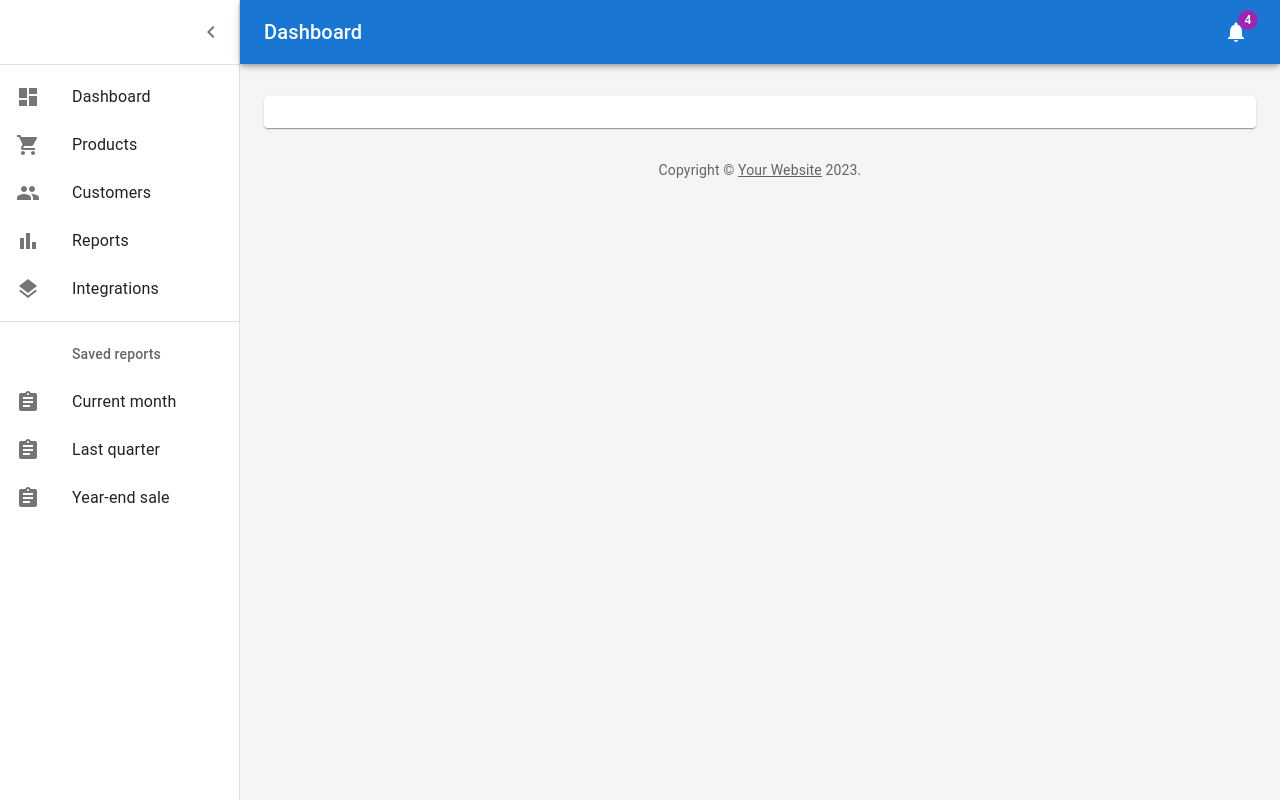
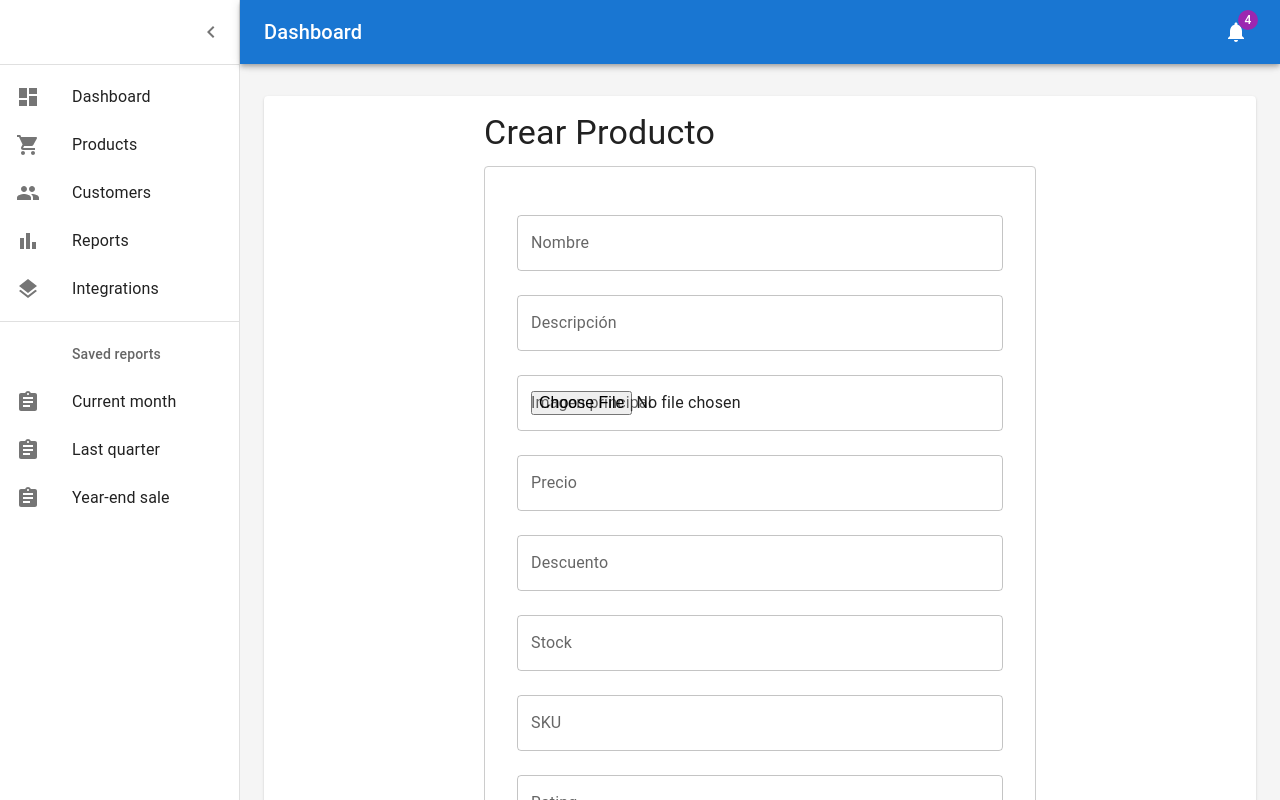
Before and after one commit to Jessica-Reche/frontend-tienda-react, a React (Create React App) app: page /admin/products/edit/1 in a window 1280 px wide. Built offline with nearby package versions, Linux system fonts and the light colour scheme; no server answers.

Commit message:
cambios hechos

```diff
--- a/src/components/Dashboard/Dashboard.js
+++ b/src/components/Dashboard/Dashboard.js
@@ -23,6 +23,7 @@ import { mainListItems, secondaryListItems } from './listItems';
 import { Routes, Route } from 'react-router-dom';
 import ProductsAdmin from './ProductsAdmin';
 import CreateProductForm from './CreateProductForm';
+import UpdateProductForm from './UpdateProductForm';
 
 
 function Copyright(props) {
@@ -168,8 +169,10 @@ function DashboardContent() {
                             <Grid item xs={12}>
                                 <Paper sx={{ p: 2, display: 'flex', flexDirection: 'column' }}>
                                     <Routes>
+
+                                         <Route path='products' element={<ProductsAdmin />} />
                                          <Route path='products/new' element={<CreateProductForm />} />
-                                         <Route path='products' element={<ProductsAdmin />} />
+                                         <Route path='products/edit/:id' element={<UpdateProductForm />} />
 
                                     </Routes>
                                 </Paper>
--- a/src/components/Dashboard/ProductsAdmin.js
+++ b/src/components/Dashboard/ProductsAdmin.js
@@ -71,7 +71,7 @@ export default function AdminProducts() {
                     variant="contained"
                     size="small"
                     component={Link}
-                    to={`/admin/products/${product._id}`}
+                    to={`/admin/products/edit/${product._id}`}
                   >
                     Editar
                   </Button>
--- /dev/null
+++ b/src/components/Dashboard/UpdateProductForm.js
@@ -0,0 +1,189 @@
+import * as React from "react";
+import { styled } from "@mui/material/styles";
+import { useProducts } from "../../context/productsContext";
+import { useNavigate } from "react-router-dom";
+
+import {
+  Box,
+  Button,
+  Container,
+  TextField,
+  Typography,
+} from "@mui/material";
+
+const FormBox = styled(Box)({
+  display: "flex",
+  flexDirection: "column",
+  alignItems: "center",
+  padding: "2rem",
+  border: "1px solid #ccc",
+  borderRadius: "4px",
+});
+
+const CreateProductForm = () => {
+  const { handleCreateProduct } = useProducts();
+  const [name, setName] = React.useState("");
+  const [description, setDescription] = React.useState("");
+  const [poster, setPoster] = React.useState("");
+  const [price, setPrice] = React.useState("");
+  const [discount, setDiscount] = React.useState("");
+  const [stock, setStock] = React.useState("");
+  const [rating, setRating] = React.useState("");
+  const [error, setError] = React.useState("");
+  const [sku, setSku] = React.useState("");
+  const navigate = useNavigate();
+
+  const handlePosterFileChange = (event) => {
+    const [file] = event.target.files;
+    setPoster(file);
+  };
+  const handleSubmit = async (event) => {
+    event.preventDefault();
+
+    //formData
+    const productData = new FormData();
+    productData.append("name", name);
+    productData.append("description", description);
+    productData.append("poster", poster);
+    productData.append("price", price);
+    productData.append("discount", discount);
+    productData.append("stock", stock);
+    productData.append("rating", rating);
+    productData.append("sku", sku);
+
+    console.log(productData);
+    const result = await handleCreateProduct(productData);
+    if (result.status === true) {
+      navigate("/admin/products");
+      setError(result.message);
+      if (!result)
+        setError(result.message);
+    } else {
+      setError("");
+      setName("");
+      setDescription("");
+      setPoster("");
+      setPrice("");
+      setDiscount("");
+      setStock("");
+      setSku("");
+      setRating("");
+    }
+  };
+
+  return (
+    <Container maxWidth="sm">
+      <Typography variant="h4" gutterBottom>
+        Crear Producto
+      </Typography>
+
+      <form>
+        <FormBox>
+          <TextField
+            fullWidth
+            label="Nombre"
+            name="name"
+            onChange={(event) => setName(event.target.value)}
+            value={name}
+            variant="outlined"
+            margin="normal"
+          />
+          <TextField
+            fullWidth
+            label="Descripción"
+            name="description"
+            onChange={(event) => setDescription(event.target.value)}
+            value={description}
+            variant="outlined"
+            margin="normal"
+          />
+          <TextField
+            fullWidth
+            label="Imagen principal"
+            name="poster"
+            // onChange={handlePosterChange}
+            variant="outlined"
+            margin="normal"
+            type="file"
+
+            onChange={handlePosterFileChange}
+          />
+
+          <TextField
+            fullWidth
+            label="Precio"
+            name="price"
+            onChange={(event) => setPrice(event.target.value)}
+            value={price}
+            variant="outlined"
+            margin="normal"
+            type="number"
+          />
+          <TextField
+            fullWidth
+            label="Descuento"
+            name="discount"
+            onChange={(event) => setDiscount(parseFloat(event.target.value))}
+            value={discount}
+            variant="outlined"
+            margin="normal"
+            type="number"
+          />
+
+          <TextField
+            fullWidth
+            label="Stock"
+            name="stock"
+            onChange={(event) => setStock(event.target.value)}
+            value={stock}
+            variant="outlined"
+            margin="normal"
+            type="number"
+          />
+          <TextField
+            fullWidth
+            label="SKU"
+            name="sku"
+            onChange={(event) => setSku(event.target.value)}
+            value={sku}
+            variant="outlined"
+            margin="normal"
+          />
+          <TextField
+            fullWidth
+            label="Rating"
+            name="rating"
+            onChange={(event) => setRating(event.target.value)}
+            value={rating}
+            variant="outlined"
+            margin="normal"
+            type="number"
+          />
+          <Button
+            color="primary"
+            fullWidth
+            size="large"
+            type="submit"
+            variant="contained"
+            onClick={handleSubmit}
+          >
+            Crear Producto
+          </Button>
+          {error && (
+            <Typography variant="body1" color="error" align="center">
+              {error}
+            </Typography>
+          )}
+
+        </FormBox>
+      </form>
+    </Container>
+  );
+
+
+
+
+
+}
+
+export default CreateProductForm;
--- a/src/database/products.js
+++ b/src/database/products.js
@@ -1,4 +1,3 @@
-
 export const getProducts = () => {
   return fetch("http://localhost:4000/product/getProducts", {
     method: "GET",
@@ -30,8 +29,7 @@ export const deleteProduct = async(id, token) => {
   }
   console.log(data);
   return data.message;
-
-}
+};
 
 //Add product
 export const addProduct = async(product, token) => {
@@ -45,9 +43,34 @@ export const addProduct = async(product, token) => {
   }
   console.log(data);
   return data;
+};
 
+//Update poster
+export const updatePoster = async(productId, poster, token) => {
+  const headers = { 'Authorization': `${token}`};
+  const ENDPOINT = `http://localhost:4000/product/updateProductPoster/${productId}`;
+  const response = await fetch(ENDPOINT, { method: 'PUT', headers: headers, body: poster });
+  const data = await response.json();
+  if (data.error) {
+    console.log(data.error);
+    return data.error;
+  }
+  console.log(data);
+  return data;
+};
 
-
+//Update product
+export const updateProduct = async(productId, productData,token) => {
+  const headers = { 'Authorization': `${token}`};
+  const ENDPOINT = `http://localhost:4000/product/updateProduct/${productId}`;
+  const response = await fetch(ENDPOINT, { method: 'PUT', headers: headers, body: productData });
+  const data = await response.json();
+  if (data.error) {
+    console.log(data.error);
+    return data.error;
+  }
+  console.log(data);
+  return data;
 
 
 }
```
